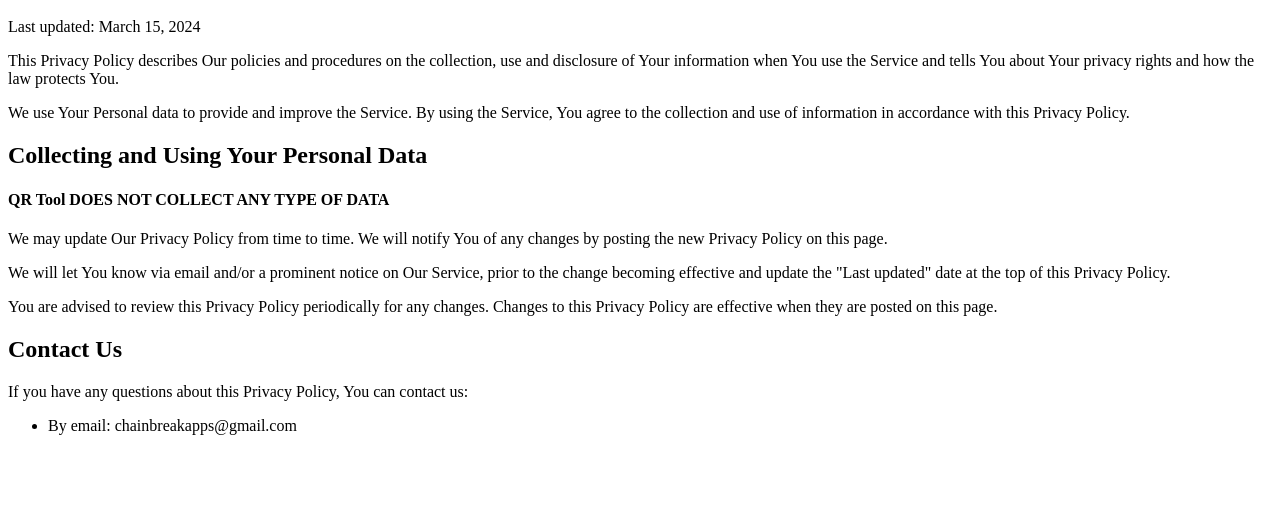
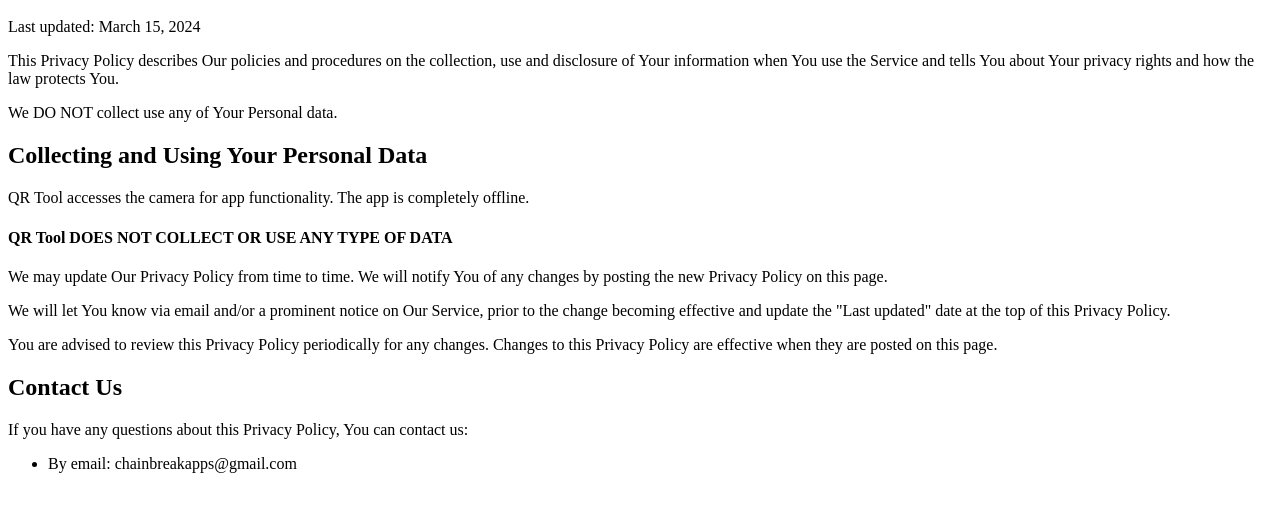
Before and after one commit to justseyit/qrtoolprivacypolicy, a plain HTML site: page index.html in a window 1280 px wide. Shown: the part 48-560 px from the top of the page. Drawn offline with Linux system fonts and the light colour scheme.

Commit message:
Update index.html

```diff
--- a/index.html
+++ b/index.html
@@ -1,11 +1,13 @@
 <h1>Privacy Policy</h1>
 <p>Last updated: March 15, 2024</p>
 <p>This Privacy Policy describes Our policies and procedures on the collection, use and disclosure of Your information when You use the Service and tells You about Your privacy rights and how the law protects You.</p>
-<p>We use Your Personal data to provide and improve the Service. By using the Service, You agree to the collection and use of information in accordance with this Privacy Policy.</p>
+<p>We DO NOT collect use any of Your Personal data.</p>
 
 <h2>Collecting and Using Your Personal Data</h2>
 
-<h4>QR Tool DOES NOT COLLECT ANY TYPE OF DATA</h4>
+<p>QR Tool accesses the camera for app functionality. The app is completely offline.</p>
+
+<h4>QR Tool DOES NOT COLLECT OR USE ANY TYPE OF DATA</h4>
 
 <p>We may update Our Privacy Policy from time to time. We will notify You of any changes by posting the new Privacy Policy on this page.</p>
 <p>We will let You know via email and/or a prominent notice on Our Service, prior to the change becoming effective and update the &quot;Last updated&quot; date at the top of this Privacy Policy.</p>
```
